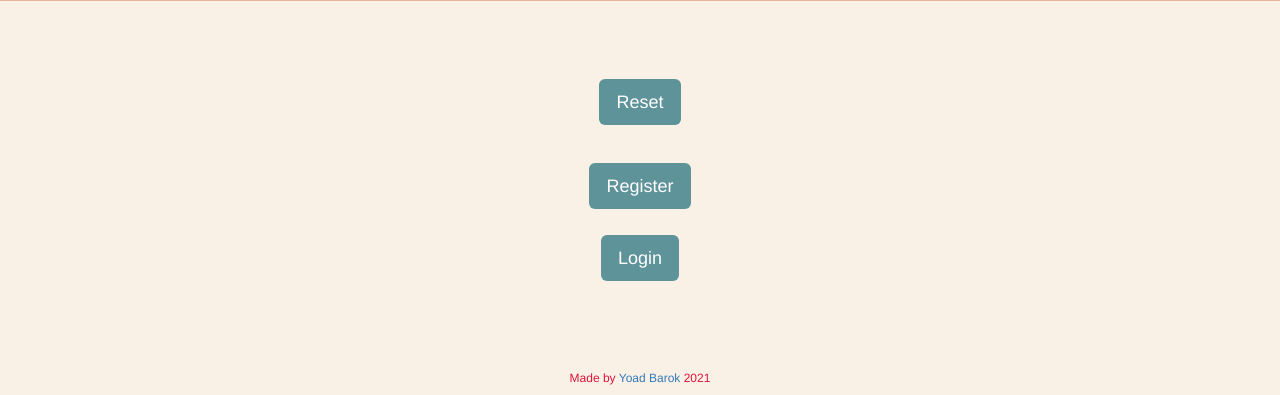
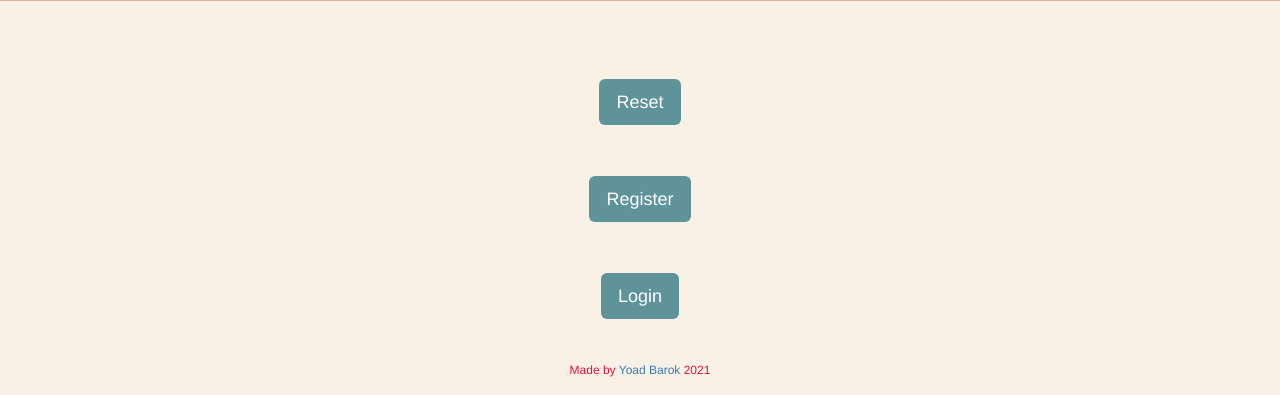
Before and after one commit to YoadBarok/RunNow, a Flask app: page / in a window 1280 px wide. Shown: the part 405-800 px from the top of the page. Run offline with Flask 2, Linux system fonts and the light colour scheme; some libraries are stand-ins or nearby versions.

```diff
--- a/static/css/styles.css
+++ b/static/css/styles.css
@@ -98,6 +99,7 @@ h6 {
 }
 
 .another-button {
+    margin: 2%;
     padding: 2% 2%;
 }
 
@@ -113,7 +115,7 @@ h6 {
     position: absolute;
     width: 300px;
     left:50%;
-    top: 100%;
+    bottom: 1%;
     margin-left:-150px;
 }
 
```
Also changed, not shown: other parts of static/css/styles.css (+3 -1 lines), races-database.db.
